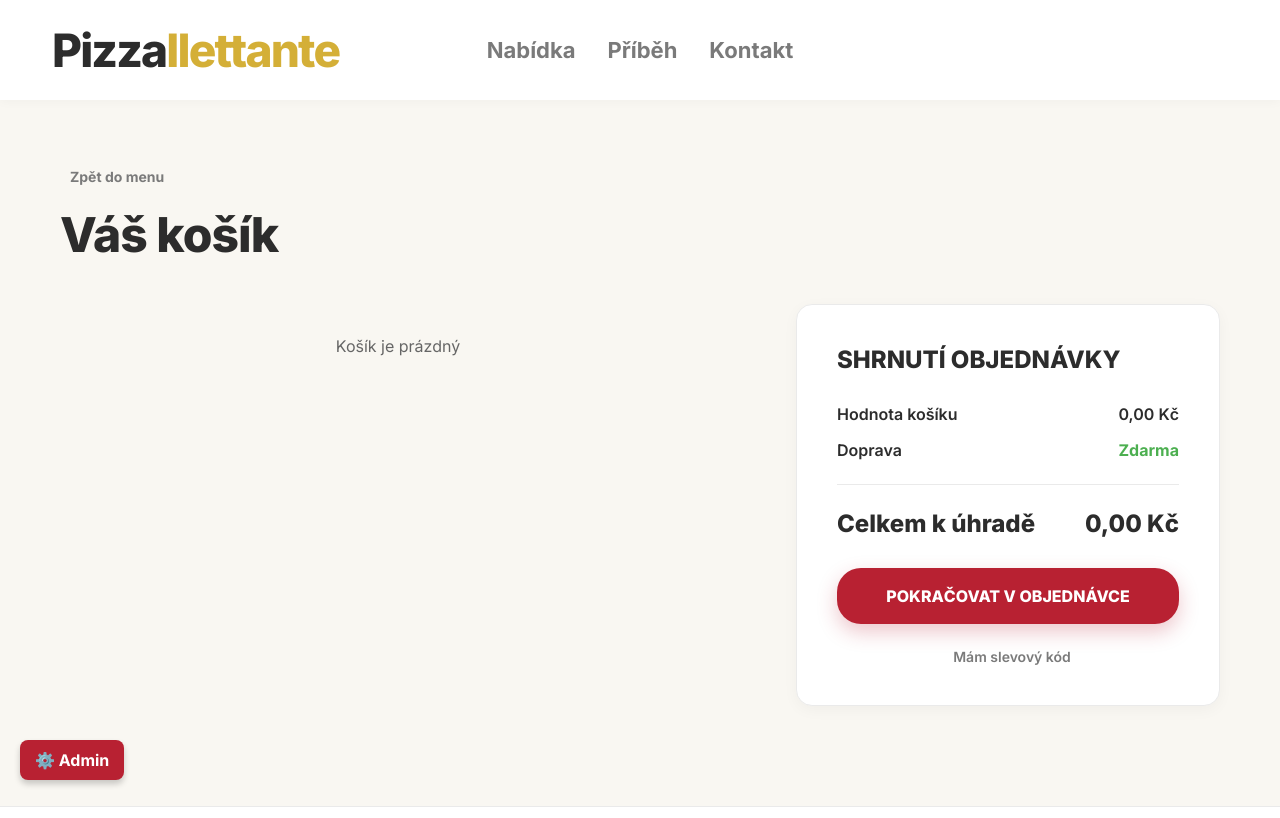
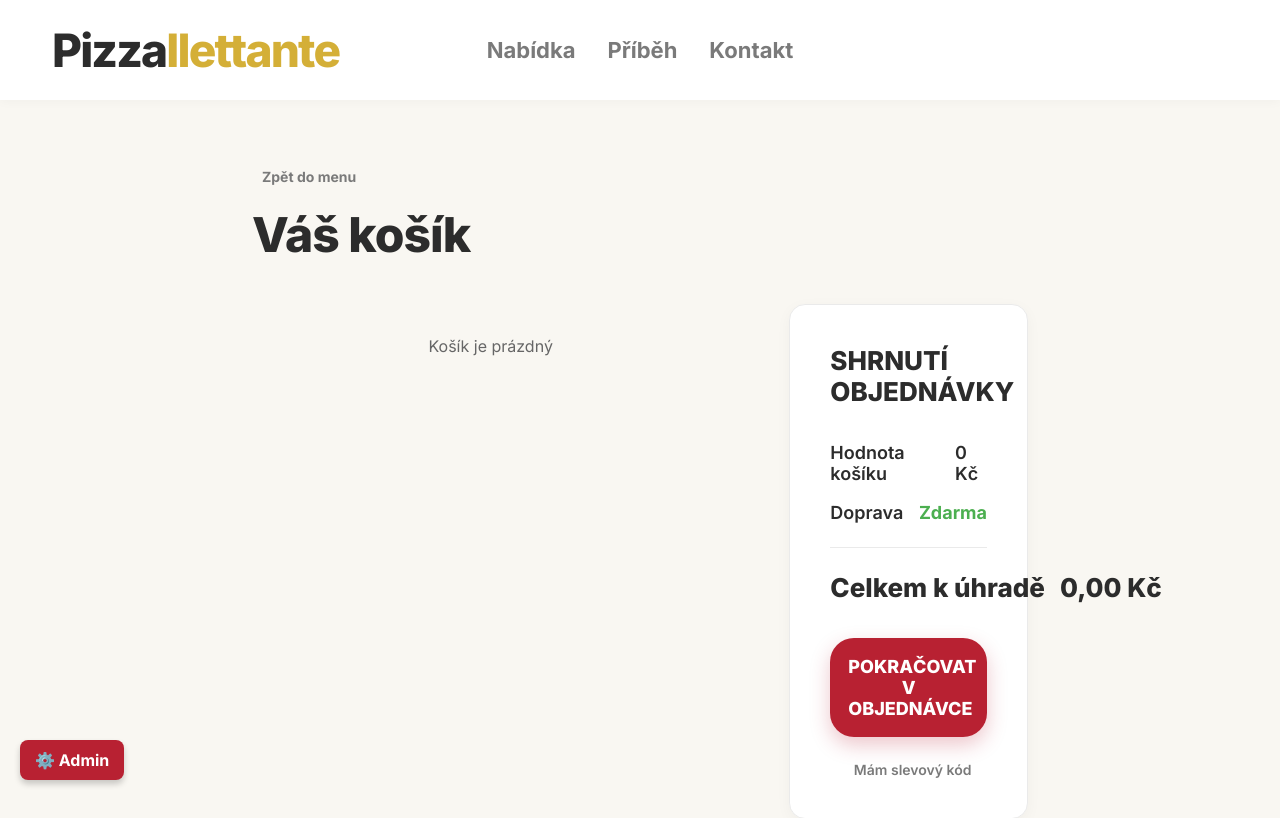
Before and after one commit to Jester2839/Pizza-App, a React (Vite) app: page /kosik in a window 1280 px wide. Shown: the top 818 px of the page. Built offline with nearby package versions, Linux system fonts and the light colour scheme; some icons are missing.

Commit message:
detaily ve vzhledu

```diff
--- a/src/pages/CartPage.tsx
+++ b/src/pages/CartPage.tsx
@@ -127,7 +127,7 @@ export function CartPage() {
                     quantity={item.quantity}
                     onChange={(qty) => updateQuantity(item.id, qty)}
                   />
-                  <div className="cart-item-price">{formatPrice(item.price * item.quantity)}</div>
+                <div className="cart-item-price">{item.price * item.quantity} Kč</div>
                   <button className="btn-remove" onClick={() => handleRemove(item.id)}>
                     <i className="ph ph-trash"></i>
                   </button>
@@ -143,7 +143,7 @@ export function CartPage() {
 
             <div className="summary-row">
               <span>Hodnota košíku</span>
-              <span>{formatPrice(total)}</span>
+              <span>{total} Kč</span>
             </div>
             <div className="summary-row">
               <span>Doprava</span>
--- a/src/scss/_admin.scss
+++ b/src/scss/_admin.scss
@@ -22,6 +22,12 @@
 
     > .logo {
       flex: 1;
+      cursor: default;
+
+      &:hover {
+        transform: none;
+        transition: none;
+      }
     }
 
     @include m.tablet {
--- a/src/scss/_base.scss
+++ b/src/scss/_base.scss
@@ -10,6 +10,50 @@
   box-sizing: border-box;
   font-family: 'Inter', sans-serif;
 }
+
+// 1. Podpora pro Firefox (má omezenější možnosti stylingu)
+html {
+  scrollbar-width: thin; // Tenčí, elegantnější vzhled
+  scrollbar-color: $primary-color $bg-page; // Barva posuvníku a barva dráhy
+}
+
+// 2. Podpora pro Webkit prohlížeče (Chrome, Safari, novější Edge, Opera)
+::-webkit-scrollbar {
+  width: 8px;  // Šířka vertikálního posuvníku
+  height: 8px; // Výška horizontálního posuvníku (pokud je potřeba)
+}
+
+// Dráha, po které se posuvník pohybuje
+::-webkit-scrollbar-track {
+  background: $bg-page; // Jemně splyne s pozadím stránky
+  border-radius: 0;
+}
+
+// Samotný posuvník
+::-webkit-scrollbar-thumb {
+  background-color: $primary-color; // Hlavní červená barva
+  border-radius: $radius-btn; // Výraznější zaoblení pro elegantní vzhled
+
+  // Trik pro "plovoucí" vzhled:
+  // Rámeček ve stejné barvě jako pozadí tracku (dráhy) posuvník vizuálně ztenčí a oddělí od okraje
+  border: 3px solid $bg-page;
+
+  // Pozor: V čistém CSS webkit scrollbar neumí plně transition na barvu při hoveru,
+  // ale modernější prohlížeče to začínají lépe zpracovávat.
+}
+
+// Hover efekt na posuvníku
+::-webkit-scrollbar-thumb:hover {
+  background-color: $accent-color; // Při najetí myší zezlátne
+  // Alternativa: pokud by zlatá byla moc výrazná, můžeš zkusit ztmavit červenou
+  // background-color: darken($primary-color, 10%);
+}
+
+// Aktivní stav (když na něj uživatel klikne a táhne)
+::-webkit-scrollbar-thumb:active {
+  background-color: darken($accent-color, 15%); // Ztmavnutí zlaté pro pocit stisknutí
+}
+
 
 body {
   background-color: $bg-page;
--- a/src/scss/_cart.scss
+++ b/src/scss/_cart.scss
@@ -6,8 +6,8 @@
 @use "mixins" as *; // Přidáno import mixinů
 
 .cart-page-container {
-  max-width: 1440px;
-  margin: 60px auto 100px;
+  max-width: 100vw;
+  margin: 60px 15vw 100px;
   padding: 0 60px;
 
   min-height: 61dvh; // Základní výška pro prázdný košík
@@ -229,9 +229,11 @@
 .cart-summary-wrapper {
   position: sticky;
   top: 100px;
+  min-width: min(100%, 390px);
 
   @include tablet {
     position: static;
+    min-width: 100%;
   }
 }
 
@@ -243,33 +245,35 @@
   box-shadow: $shadow-default;
 
   h2 {
-    font-size: 24px;
+    font-size: 26px;
     font-weight: 800;
     color: $text-main;
-    margin-bottom: 30px;
+    margin-bottom: 35px;
     text-transform: uppercase;
 
     @include mobile {
-      font-size: 20px;
-      margin-bottom: 20px;
+      font-size: 22px;
+      margin-bottom: 25px;
     }
   }
 
   @include mobile {
-    padding: 25px;
+    padding: 30px;
   }
 }
 
 .summary-row {
   display: flex;
   justify-content: space-between;
-  font-size: 16px;
+  align-items: center;
+  gap: 15px;
+  font-size: 18px;
   font-weight: 600;
   color: $text-main;
-  margin-bottom: 16px;
+  margin-bottom: 18px;
 
   @include mobile {
-    font-size: 15px;
+    font-size: 16px;
   }
 }
 
@@ -280,23 +284,25 @@
 }
 
 .summary-total {
-  font-size: 24px;
+  font-size: 26px;
   font-weight: 800;
-  margin-bottom: 30px;
+  margin-bottom: 35px;
+  white-space: nowrap;
 
   @include mobile {
-    font-size: 20px;
-    margin-bottom: 20px;
+    font-size: 22px;
+    margin-bottom: 25px;
   }
 }
 
 .summary-btn {
   width: 100%;
-  font-size: 16px;
+  font-size: 18px;
+  padding: 18px;
 
   @include mobile {
     padding: 15px 30px;
-    font-size: 15px;
+    font-size: 16px;
   }
 }
 
--- a/src/scss/_orderForm.scss
+++ b/src/scss/_orderForm.scss
@@ -50,6 +50,13 @@
     display: inline-block;
     padding-bottom: 4px;
   }
+}
+
+.summary-items-list {
+  max-height: 250px;
+  overflow-y: auto;
+  padding-right: 10px;
+  margin-bottom: 10px;
 }
 
 .summary-item {
```
